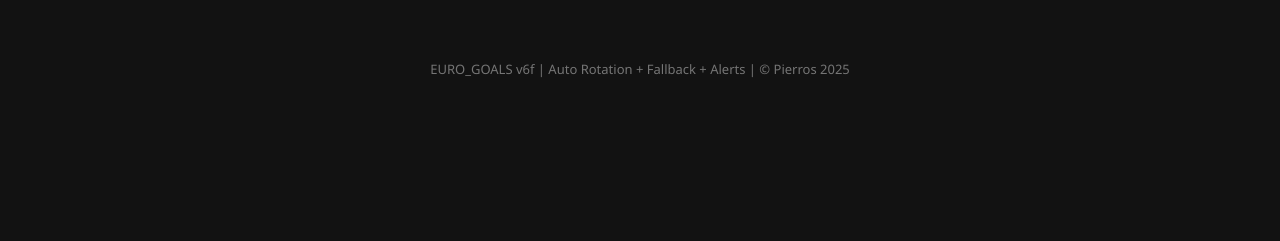
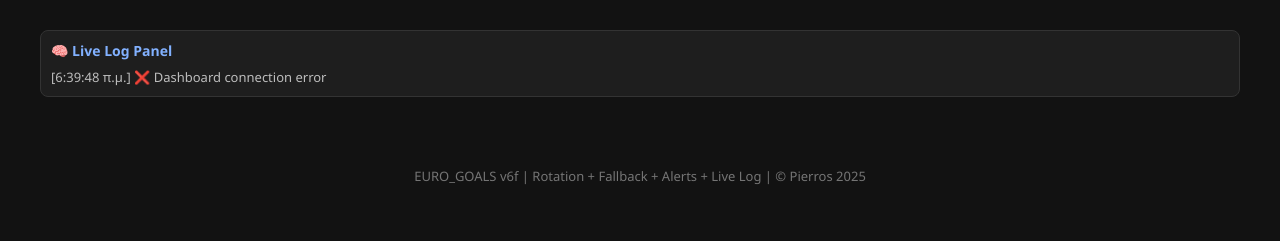
Before and after one commit to pierros1402/EURO_GOALS, a Flask app: page / in a window 1280 px wide. Shown: the part 559-800 px from the top of the page. Run offline with Flask 3, Linux system fonts and the light colour scheme.

Commit message:
Add live log panel to dashboard (real-time system updates)

```diff
--- a/templates/index.html
+++ b/templates/index.html
@@ -71,13 +71,29 @@
     }
     tr:hover { background-color: #2a2a2a; }
     #lastUpdate { color: #a5d6a7; margin-bottom: 10px; font-size: 14px; }
-    .league { color: #ffca28; font-weight: bold; }
     .alert { color: #ef5350; font-weight: bold; }
+
+    #logPanel {
+      background-color: #1e1e1e;
+      color: #bdbdbd;
+      padding: 10px;
+      margin: 30px 20px;
+      border-radius: 8px;
+      font-size: 13px;
+      max-height: 180px;
+      overflow-y: auto;
+      border: 1px solid #333;
+    }
+    #logPanel h3 {
+      margin: 0 0 8px 0;
+      font-size: 14px;
+      color: #82b1ff;
+    }
     footer {
       text-align: center;
       font-size: 13px;
       color: #757575;
-      margin-top: 40px;
+      margin: 20px 0 10px;
     }
   </style>
 </head>
@@ -88,7 +104,6 @@
     <div id="statusIndicator" class="offline"><span></span>Offline</div>
   </header>
 
-  <!-- ΖΩΝΤΑΝΗ ΜΠΑΡΑ ΚΑΤΑΣΤΑΣΗΣ -->
   <div id="statusBar">
     🕒 <span id="liveClock">--:--:--</span> | Next league in: <span id="countdown">05:00</span>
   </div>
@@ -113,18 +128,33 @@
       <thead><tr><th>Αγώνας</th><th>Σήμα</th><th>Ώρα</th></tr></thead>
       <tbody></tbody>
     </table>
+
+    <!-- ΖΩΝΤΑΝΟ LOG PANEL -->
+    <div id="logPanel">
+      <h3>🧠 Live Log Panel</h3>
+      <div id="logs"></div>
+    </div>
   </main>
 
   <footer>
-    EURO_GOALS v6f | Auto Rotation + Fallback + Alerts | © Pierros 2025
+    EURO_GOALS v6f | Rotation + Fallback + Alerts + Live Log | © Pierros 2025
   </footer>
 
   <script>
     const statusEl = document.getElementById("statusIndicator");
     const liveClock = document.getElementById("liveClock");
     const countdownEl = document.getElementById("countdown");
+    const logPanel = document.getElementById("logs");
 
     let countdownSeconds = 5 * 60; // 5 λεπτά rotation
+
+    function addLog(message) {
+      const time = new Date().toLocaleTimeString("el-GR");
+      const entry = document.createElement("div");
+      entry.textContent = `[${time}] ${message}`;
+      logPanel.prepend(entry); // νεότερο πάνω
+      if (logPanel.children.length > 25) logPanel.removeChild(logPanel.lastChild);
+    }
 
     function setStatus(state, text) {
       statusEl.className = state;
@@ -140,6 +170,7 @@
       countdownSeconds--;
       if (countdownSeconds <= 0) {
         countdownSeconds = 5 * 60;
+        addLog("🔄 League rotation triggered");
       }
       const minutes = String(Math.floor(countdownSeconds / 60)).padStart(2, "0");
       const seconds = String(countdownSeconds % 60).padStart(2, "0");
@@ -153,8 +184,13 @@
         if (!res.ok) throw new Error("HTTP " + res.status);
         const data = await res.json();
 
-        if (data.status === "ok") setStatus("online", "Online");
-        else setStatus("offline", "Error");
+        if (data.status === "ok") {
+          setStatus("online", "Online");
+          addLog(`✅ Dashboard updated (${data.current_league || "-"})`);
+        } else {
+          setStatus("offline", "Error");
+          addLog("⚠️ Data status not OK");
+        }
 
         document.getElementById("lastUpdate").innerHTML =
           "🕒 Τελευταία ενημέρωση: " + data.timestamp;
@@ -199,6 +235,7 @@
       } catch (err) {
         console.error("Dashboard load error:", err);
         setStatus("offline", "Offline");
+        addLog("❌ Dashboard connection error");
       }
     }
 
```
